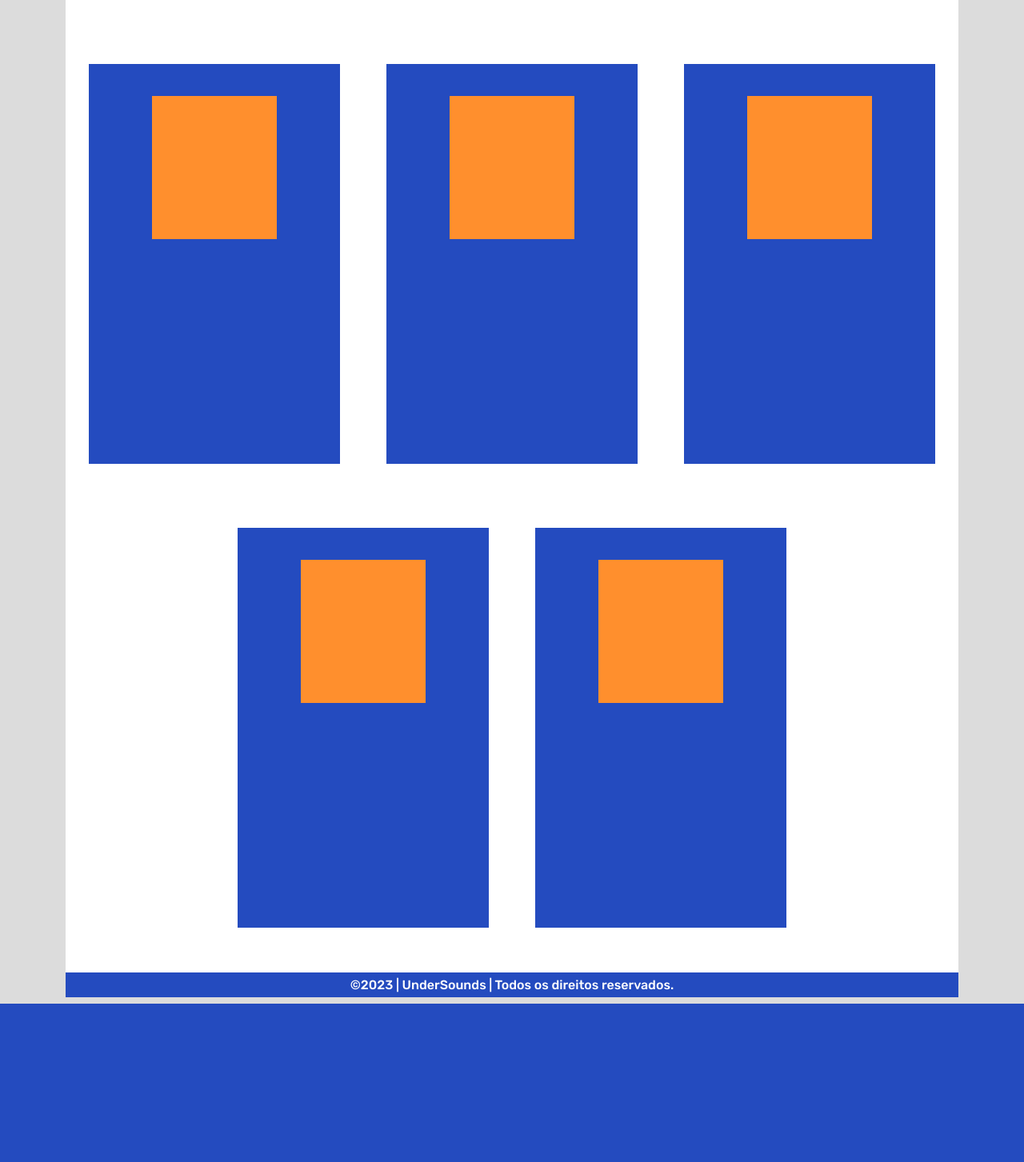
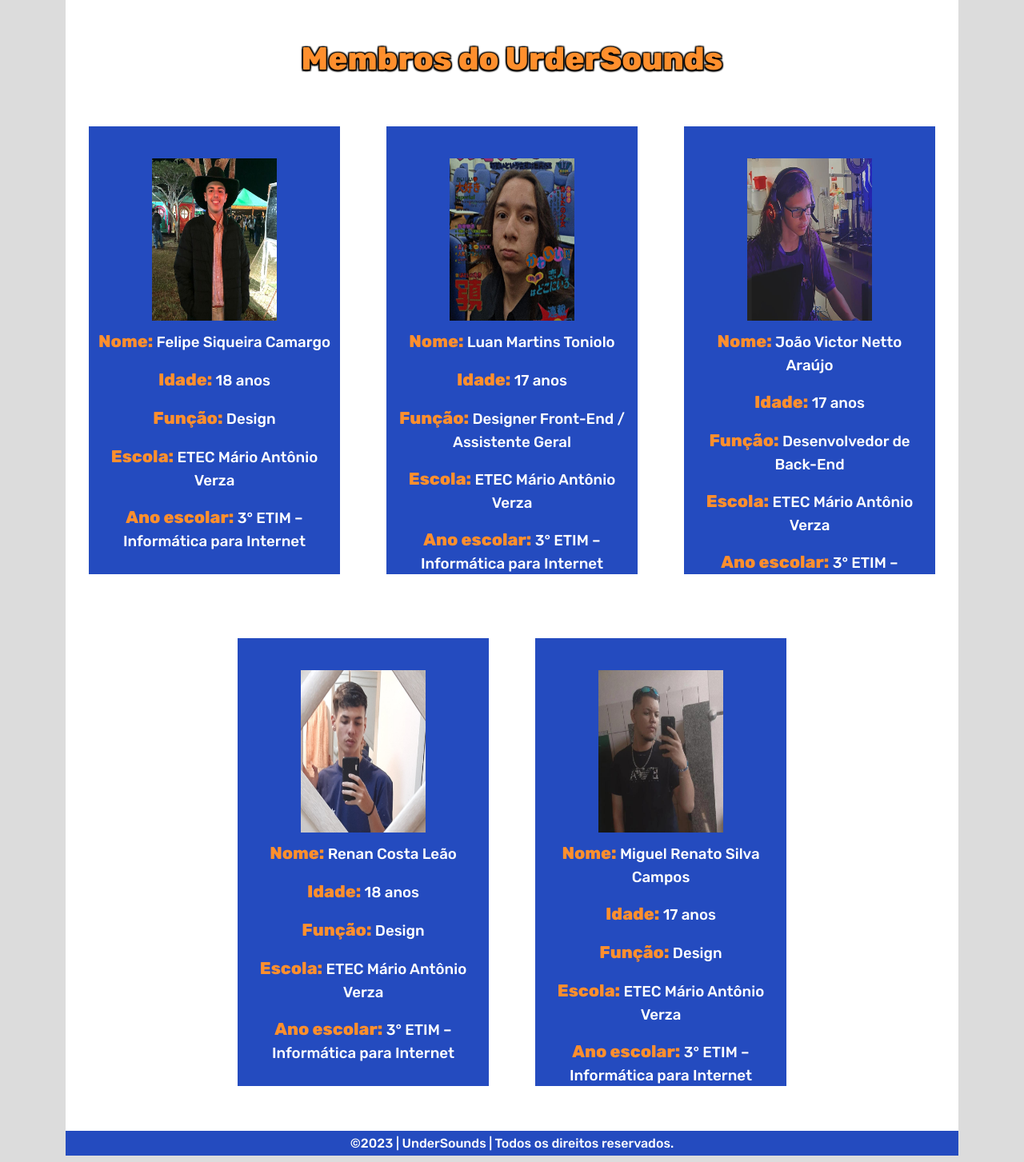
Before and after one commit to NettoH3R/TCC_oficial, a PHP site: page /sobre.php in a window 1280 px wide. Shown: the part 257-1710 px from the top of the page at 80% size. Before the commit the page ends 1512 px from the top, so only its background shows below. Run offline with PHP 8.4, Linux system fonts and the light colour scheme.

Commit message:
sobre.php pronto??

```diff
--- a/app/includes/css/style.css
+++ b/app/includes/css/style.css
@@ -550,13 +550,13 @@ select option[disabled] {
     font-size: 16pt;
     font-family: 'Rubik', sans-serif;
     display: flex;
-    align-items:center;
+    align-items: center;
     margin-bottom: 10px;
     margin-left: 10%;
     margin-top: 10px;
 }
 
-.letrasRadio label{
+.letrasRadio label {
     cursor: pointer;
     padding-left: 10px;
 }
@@ -575,7 +575,7 @@ select option[disabled] {
     justify-content: center;
 }
 
-.configRadio::before{
+.configRadio::before {
     content: '';
     position: absolute;
     height: 16px;
@@ -586,16 +586,16 @@ select option[disabled] {
     transition: all 500ms ease-in-out;
 }
 
-.configRadio:checked:before{
+.configRadio:checked:before {
     opacity: 1;
 }
 
-.configRadio:focus{
+.configRadio:focus {
     box-shadow: 0 0 8px #244bbf;
     outline: 1px inset #244bbf;
 }
 
-.configRadio:hover{
+.configRadio:hover {
     outline: 1px inset #244bbf;
     box-shadow: 0 0 13px rgb(36, 75, 191, 1);
 }
@@ -616,15 +616,15 @@ select option[disabled] {
     height: 70px;
 }
 
-.sobreRetangulo{
+.sobreRetangulo {
     width: 360px;
     height: 600px;
     background-color: #ff8f2d;
 }
 
-.sobre-quadradinho{
+.sobre-quadradinho {
     width: 90%;
-    height: 500px;
+    height: 560px;
     background-color: #244bbf;
     margin-left: 5%;
     margin-right: 5%;
@@ -632,10 +632,32 @@ select option[disabled] {
     padding-top: 40px;
 }
 
-.foto-sobre{
+.foto-sobre {
     width: 50%;
     height: 39%;
     background-color: #ff8f2d;
     margin-left: 25%;
-    margin-right:25%;
+    margin-right: 25%;
 }
+
+.fotoNossaSobre {
+    max-width: 100%;
+    max-height: 100%;
+    min-width: 100%;
+    min-height: 100%;
+}
+
+.textoSobre {
+    color: white;
+    text-align: center;
+    font-size: 14pt;
+    margin: 10px;
+    font-family: 'Rubik', sans-serif;
+}
+
+.textoSobreBold {
+    font-weight: bold;
+    font-size: 16pt;
+    color: #ff8f2d;
+    font-family: 'Rubik', sans-serif;
+}
--- a/app/sobre.php
+++ b/app/sobre.php
@@ -6,12 +6,25 @@ include('includes/header.php');
 <div class="container">
     <main class="main" style="padding-top: 0;">
 
+        <h1 class="text-center" style="padding-top: 50px;margin-bottom: -20px;font-family: 'Rubik', sans-serif;font-weight: bold; color: #ff8f2d; text-shadow: -1.5px -1.5px 1.5px black, 1.5px -1.5px 1.5px black, -1.5px 1.5px 1.5px black, 1.5px 1.5px 1.5px black; justify-content: center; align-items: center;">Membros do UrderSounds</h1>
+
         <div class="row" style="padding: 0; margin: 0;">
 
             <div class="col-md-4">
                 <div class="sobre-quadradinho">
                     <div class="foto-sobre">
+                        <img src="arquivos/imagensSobre/felipeSobre.jpeg" class="fotoNossaSobre" alt="Foto do Felipe Siqueira Camargo">
+                    </div>
+                    <div class="textoSobre">
+                        <p><span class="textoSobreBold">Nome:</span> Felipe Siqueira Camargo</p>
 
+                        <p><span class="textoSobreBold">Idade:</span> 18 anos</p>
+
+                        <p><span class="textoSobreBold"> Função:</span> Design</p>
+
+                        <p><span class="textoSobreBold"> Escola:</span> ETEC Mário Antônio Verza</p>
+
+                        <p><span class="textoSobreBold"> Ano escolar:</span> 3° ETIM – Informática para Internet</p>
                     </div>
                 </div>
             </div>
@@ -19,7 +32,18 @@ include('includes/header.php');
             <div class="col-md-4">
                 <div class="sobre-quadradinho">
                     <div class="foto-sobre">
+                        <img src="arquivos/imagensSobre/luanSobre.jpeg" class="fotoNossaSobre" alt="Foto do Luan Martins Toniolo">
+                    </div>
+                    <div class="textoSobre">
+                        <p><span class="textoSobreBold">Nome:</span> Luan Martins Toniolo</p>
 
+                        <p><span class="textoSobreBold">Idade:</span> 17 anos</p>
+
+                        <p><span class="textoSobreBold">Função:</span> Designer Front-End / Assistente Geral</p>
+
+                        <p><span class="textoSobreBold">Escola:</span> ETEC Mário Antônio Verza</p>
+
+                        <p><span class="textoSobreBold">Ano escolar:</span> 3° ETIM – Informática para Internet</p>
                     </div>
                 </div>
             </div>
@@ -27,7 +51,18 @@ include('includes/header.php');
             <div class="col-md-4">
                 <div class="sobre-quadradinho">
                     <div class="foto-sobre">
+                        <img src="arquivos/imagensSobre/nettoSobre.jpeg" class="fotoNossaSobre" alt="Foto do João Victor Netto Araújo">
+                    </div>
+                    <div class="textoSobre">
+                        <p><span class="textoSobreBold">Nome:</span> João Victor Netto Araújo</p>
 
+                        <p><span class="textoSobreBold">Idade:</span> 17 anos</p>
+
+                        <p><span class="textoSobreBold">Função:</span> Desenvolvedor de Back-End</p>
+
+                        <p><span class="textoSobreBold">Escola:</span> ETEC Mário Antônio Verza</p>
+
+                        <p><span class="textoSobreBold">Ano escolar:</span> 3° ETIM – Informática para Internet </p>
                     </div>
                 </div>
             </div>
@@ -40,7 +75,18 @@ include('includes/header.php');
             <div class="col-md-4">
                 <div class="sobre-quadradinho">
                     <div class="foto-sobre">
+                        <img src="arquivos/imagensSobre/renanSobre.jpeg" class="fotoNossaSobre" alt="Foto do Renan Costa Leão">
+                    </div>
+                    <div class="textoSobre">
+                        <p><span class="textoSobreBold"> Nome:</span> Renan Costa Leão</p>
 
+                        <p><span class="textoSobreBold">Idade:</span> 18 anos</p>
+
+                        <p><span class="textoSobreBold">Função:</span> Design</p>
+
+                        <p><span class="textoSobreBold">Escola:</span> ETEC Mário Antônio Verza</p>
+
+                        <p><span class="textoSobreBold">Ano escolar:</span> 3° ETIM – Informática para Internet</p>
                     </div>
                 </div>
             </div>
@@ -48,7 +94,18 @@ include('includes/header.php');
             <div class="col-md-4">
                 <div class="sobre-quadradinho">
                     <div class="foto-sobre">
+                        <img src="arquivos/imagensSobre/miguelzaoSobre.jpeg" class="fotoNossaSobre" alt="Foto do Miguel Renato Silva Campos">
+                    </div>
+                    <div class="textoSobre">
+                        <p><span class="textoSobreBold">Nome:</span> Miguel Renato Silva Campos</p>
 
+                        <p><span class="textoSobreBold">Idade:</span> 17 anos</p>
+
+                        <p><span class="textoSobreBold">Função:</span> Design</p>
+
+                        <p><span class="textoSobreBold">Escola:</span> ETEC Mário Antônio Verza</p>
+
+                        <p><span class="textoSobreBold">Ano escolar:</span> 3° ETIM – Informática para Internet</p>
                     </div>
                 </div>
             </div>
```
Also changed, not shown: app/arquivos/imagensSobre/felipeSobre.jpeg (added), app/arquivos/imagensSobre/luanSobre.jpeg (added), app/arquivos/imagensSobre/miguelzaoSobre.jpeg (added), app/arquivos/imagensSobre/nettoSobre.jpeg (added), app/arquivos/imagensSobre/renanSobre.jpeg (added).
